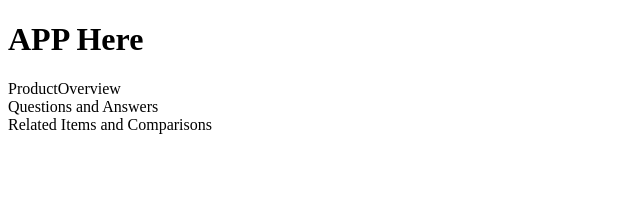
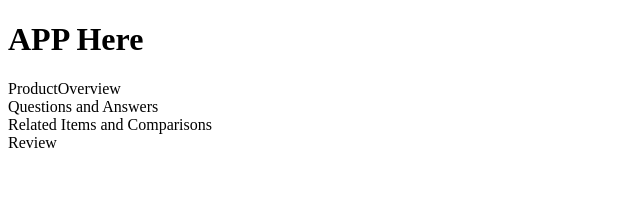
Before and after one commit to Quintessestial-Queues/project-catwalk, a React (Create React App) app in the folder client/: page / in a window 1280 px wide. Shown: the top 224 px of the page, without its empty margins (0-640 px from the left). Built offline with nearby package versions, Linux system fonts and the light colour scheme; the HTML template or start-up script is replaced by a standard one.

Commit message:
Created the ReviewsList component and Reviews.jsx that just renders hard coded text

```diff
--- a/client/src/App.jsx
+++ b/client/src/App.jsx
@@ -4,6 +4,10 @@ import React from 'react';
 import ProductOverview from './ProductOverview/index.jsx';
 import QuestionsAnswers from './QuestionsAnswers/index.jsx';
 import RelatedItems from './RelatedItems/index.jsx';
+
+
+//Ratings and Reviews components
+import ReviewsList from './ReviewsList/index.jsx';
 
 class App extends React.Component {
   render () {
@@ -13,6 +17,7 @@ class App extends React.Component {
           <ProductOverview />
           <QuestionsAnswers />
           <RelatedItems />
+          <ReviewsList />
       </div>
     )
   }
--- /dev/null
+++ b/client/src/ReviewsList/Review.jsx
@@ -0,0 +1,9 @@
+import React from 'react';
+
+let Review = () => {
+  return (
+    <div>Review</div>
+  )
+}
+
+export default Review;
--- /dev/null
+++ b/client/src/ReviewsList/index.jsx
@@ -0,0 +1,15 @@
+import React from 'react';
+import Review from './Review.jsx';
+
+let ReviewsList = () => {
+  //map over reviews from props
+  return (
+    <div>
+      <Review />
+    </div>
+  )
+}
+
+
+
+export default ReviewsList;
```
Also changed, not shown: 2 other files (tests, documents, lock files or other folders).
